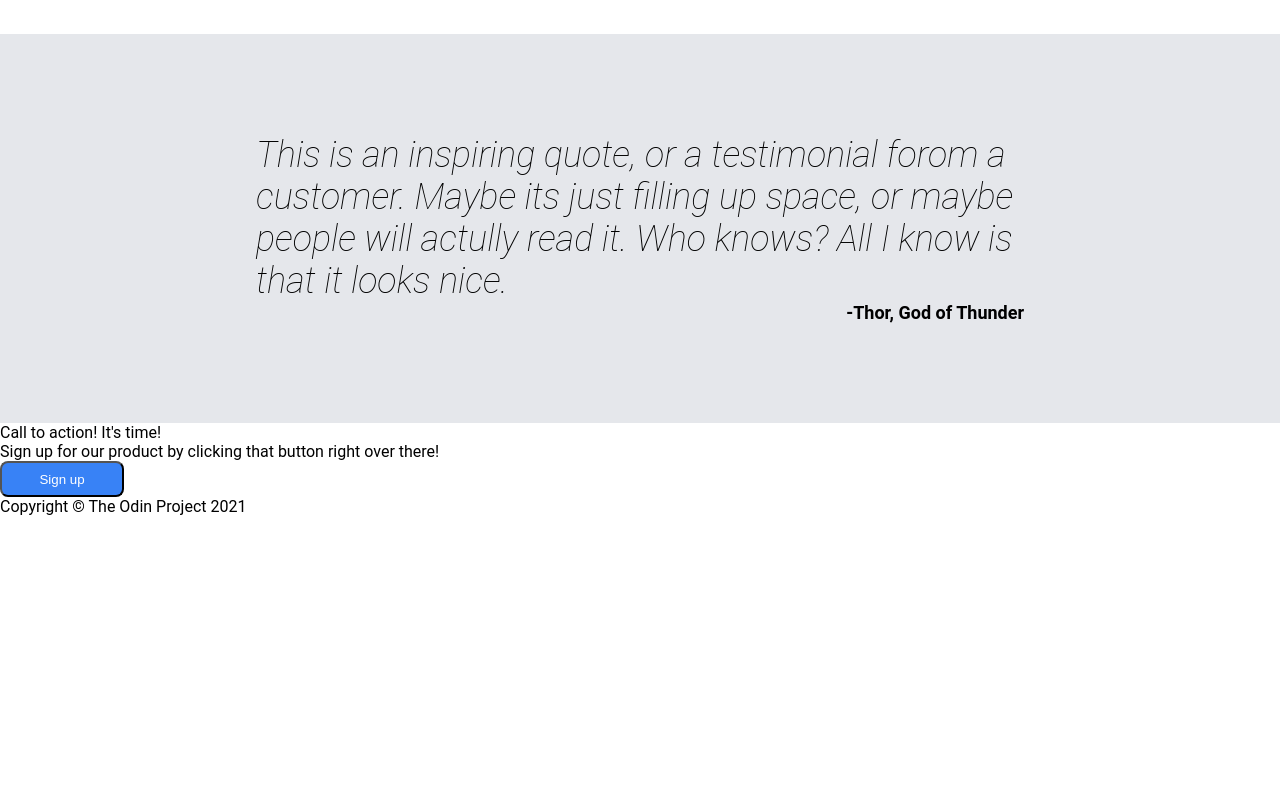
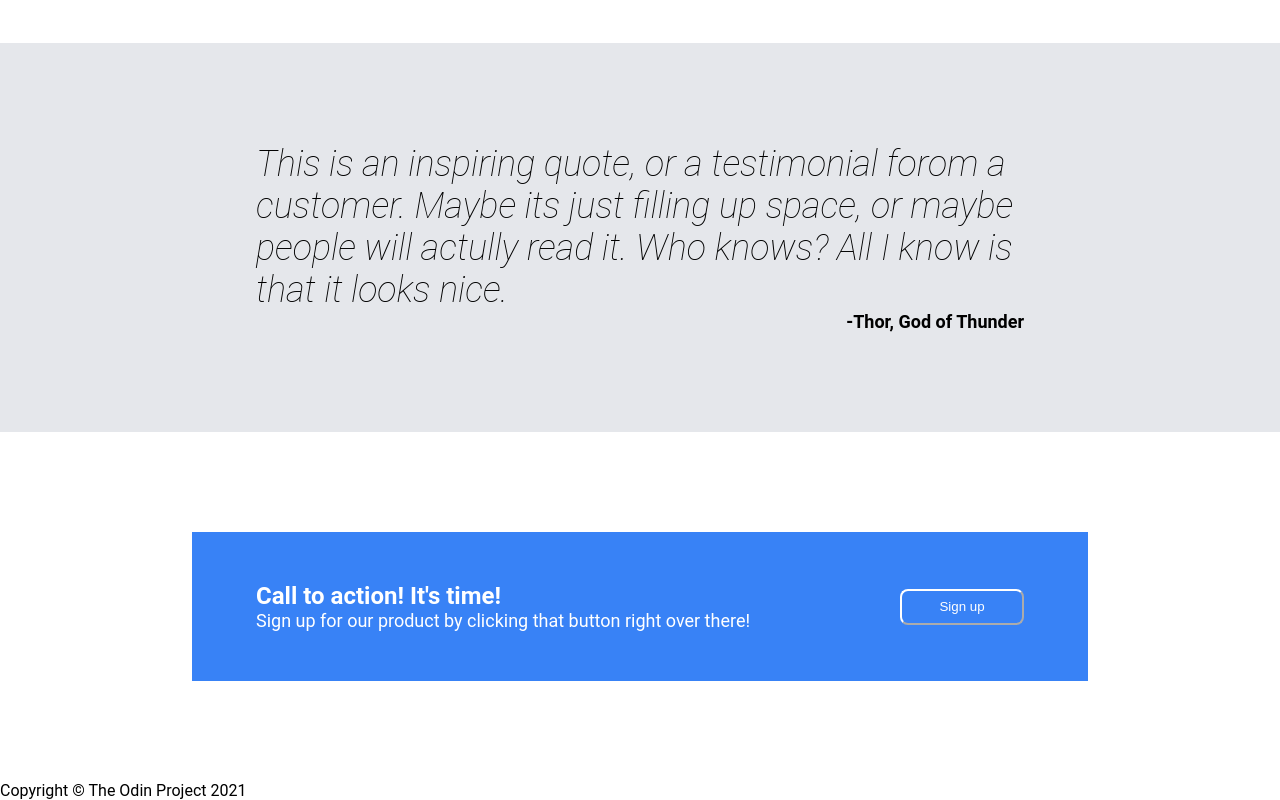
Before and after one commit to sigetg/landing-page, a plain HTML site: page index.html in a window 1280 px wide. Shown: the part 882-1682 px from the top of the page. Before the commit the page ends 1398 px from the top, so only its background shows below. Drawn offline with Linux system fonts and the light colour scheme.

Commit message:
Style bottom section
Still cannot figure out how to make images resize but only one
section left

```diff
--- a/index.html
+++ b/index.html
@@ -56,8 +56,10 @@
     </div>
 
     <div class="bottom">
-        <div>Call to action! It's time!</div>
-        <div class="subtext">Sign up for our product by clicking that button right over there!</div>
+        <div class="left">
+            <div class="call">Call to action! It's time!</div>
+            <div class="subtext">Sign up for our product by clicking that button right over there!</div>
+        </div>
         <button>Sign up</button>
     </div>
 
--- a/style.css
+++ b/style.css
@@ -19,6 +19,7 @@ button {
     color: white;
     width: 124px;
     height: 36px;
+    border-color: #1F2937;
 
 }
 
@@ -30,6 +31,7 @@ button {
 .header {
     display: flex;
     justify-content: space-between;
+    font-size: 24px;
     font-weight: bold;
     background-color: rgb(31, 31, 55);
     color: white;
@@ -39,6 +41,7 @@ button {
 .links {
     display: flex;
     gap: 12px;
+    font-size: 18px;
 }
 
 .top-content {
@@ -89,7 +92,8 @@ button {
 
 .random img {
     height: 175px;
-    min-width: 175px;
+    width: 175px;
+    flex: 1;
     border: 2px solid #3882F6;
     border-radius: 16px;
 }
@@ -119,9 +123,30 @@ button {
 .quote p {
     margin: 0;
 }
+
 .thor {
     font-size: 18px;
     font-weight: bold;
     font-style: normal;
     text-align: end;
 }
+
+.bottom {
+    display: flex;
+    background-color: #3882F6;
+    color: white;
+    padding: 50px 5%;
+    margin: 100px 15%;
+    justify-content: space-between;
+    font-size: 18px;
+    align-items: center;
+}
+
+.bottom button {
+    border-color: white;
+}
+
+.bottom .call {
+    font-weight: bold;
+    font-size: 24px;
+}
```
